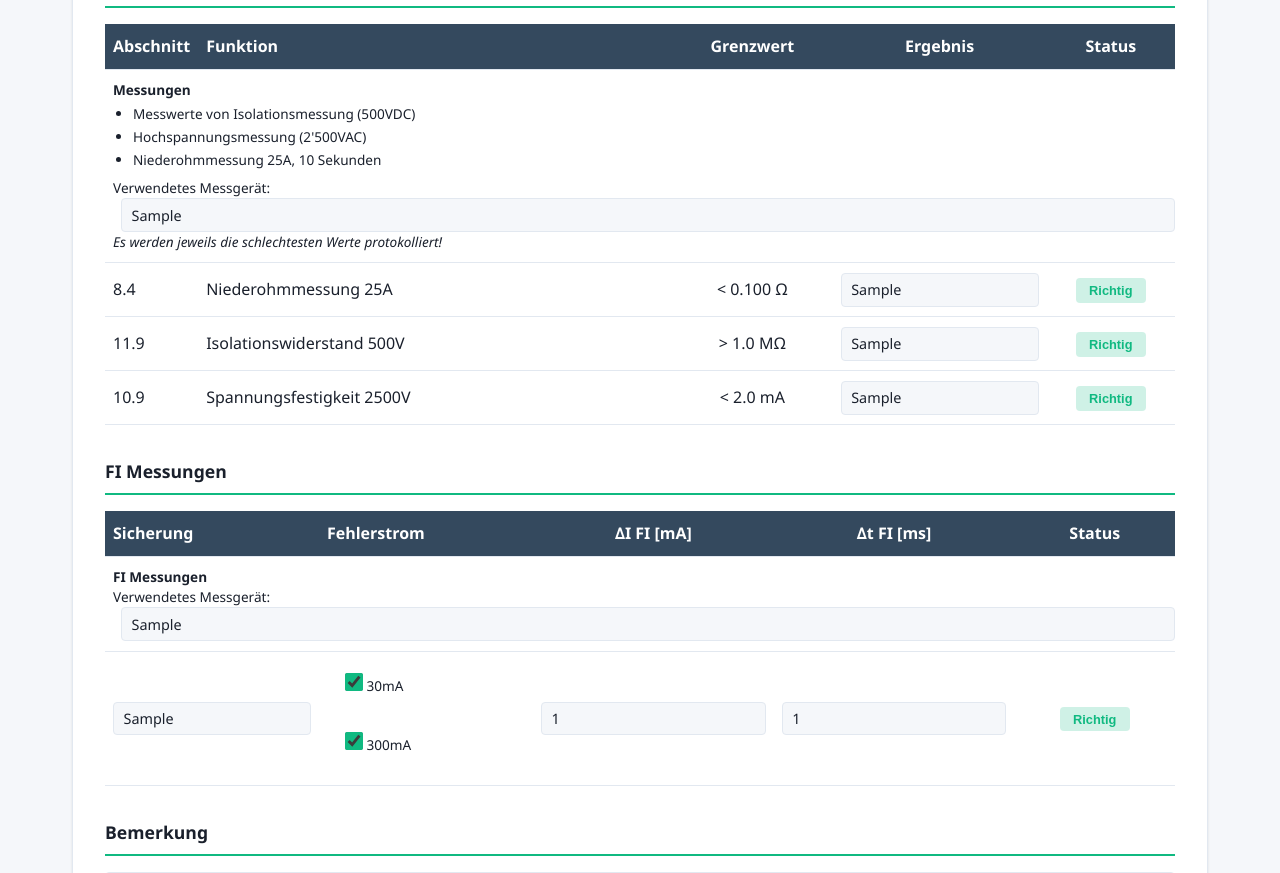
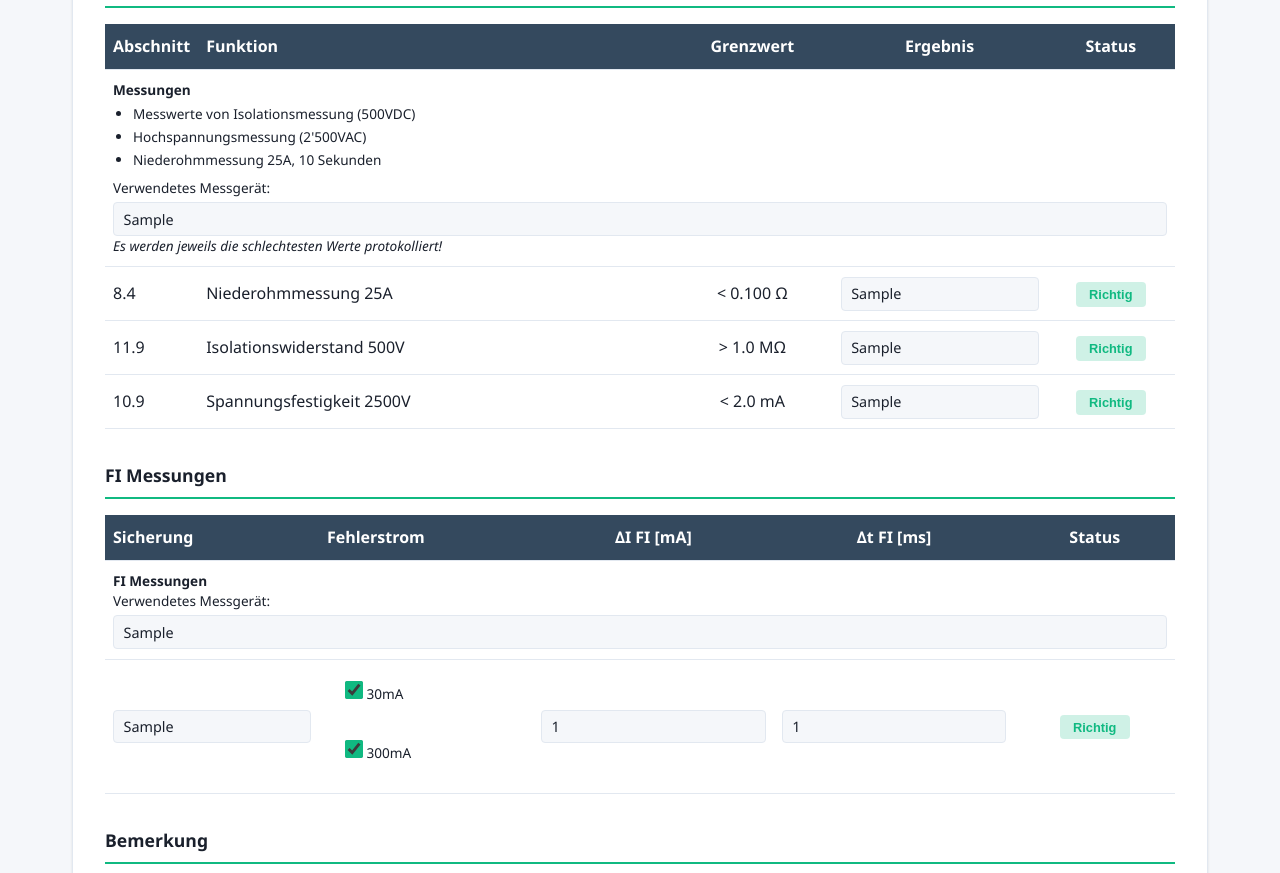
Before and after one commit to Abeni883/whs_app_dev, a Flask app: page /projekt/1/whk/1/stuecknachweis in a window 1280 px wide. Shown: the part 2358-3231 px from the top of the page. Run offline with Flask 3, Linux system fonts and the light colour scheme; a user stored in the database is signed in; tables that the repository leaves empty hold one stand-in row (values such as "Sample post").

Commit message:
fix: Messgerät-Text und Eingabefeld auf separate Zeilen
Co-Authored-By: Claude Opus 4.6 (1M context) <noreply@anthropic.com>

```diff
--- a/templates/stuecknachweis/formular.html
+++ b/templates/stuecknachweis/formular.html
@@ -230,7 +230,8 @@
                                 <li>Hochspannungsmessung (2'500VAC)</li>
                                 <li>Niederohmmessung 25A, 10 Sekunden</li>
                             </ul>
-                            Verwendetes Messgerät: <input type="text" name="messgeraet_messung" id="messgeraet_messung" class="sn-inline-input" value="{{ sn.messgeraet_messung or 'HT FullTest 3' }}" placeholder="HT FullTest 3"><br>
+                            Verwendetes Messgerät:<br>
+                            <input type="text" name="messgeraet_messung" id="messgeraet_messung" class="sn-inline-input" style="margin-top: 4px; margin-left: 0;" value="{{ sn.messgeraet_messung or 'HT FullTest 3' }}" placeholder="HT FullTest 3"><br>
                             <em>Es werden jeweils die schlechtesten Werte protokolliert!</em>
                         </td>
                     </tr>
@@ -295,7 +296,8 @@
                     <tr>
                         <td class="sn-info-block" colspan="5">
                             <strong>FI Messungen</strong><br>
-                            Verwendetes Messgerät: <input type="text" name="messgeraet_fi" id="messgeraet_fi" class="sn-inline-input" value="{{ sn.messgeraet_fi or 'HT FullTest 3' }}" placeholder="HT FullTest 3">
+                            Verwendetes Messgerät:<br>
+                            <input type="text" name="messgeraet_fi" id="messgeraet_fi" class="sn-inline-input" style="margin-top: 4px; margin-left: 0;" value="{{ sn.messgeraet_fi or 'HT FullTest 3' }}" placeholder="HT FullTest 3">
                         </td>
                     </tr>
                     {% for fi in sn.fi_messungen %}
```
